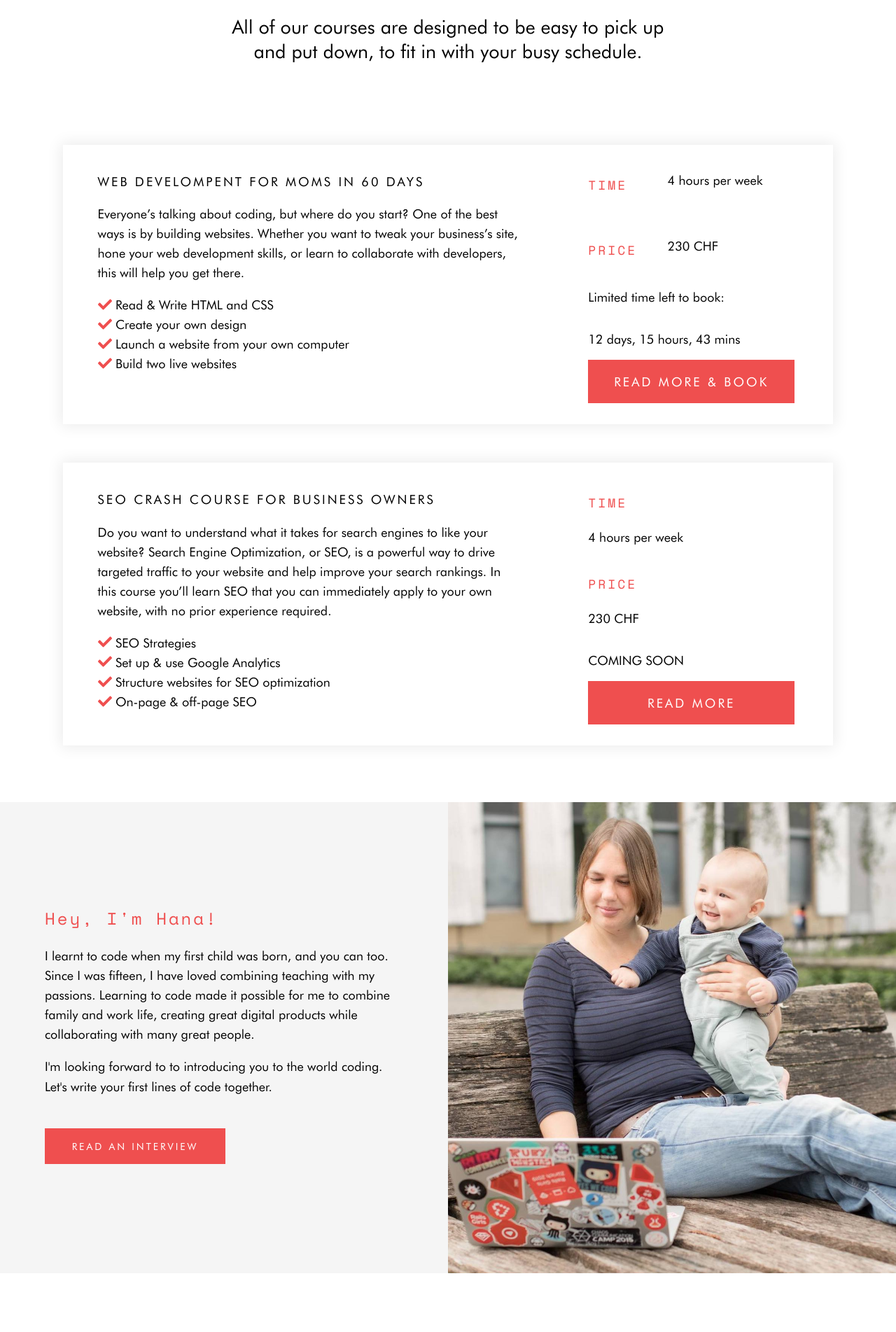
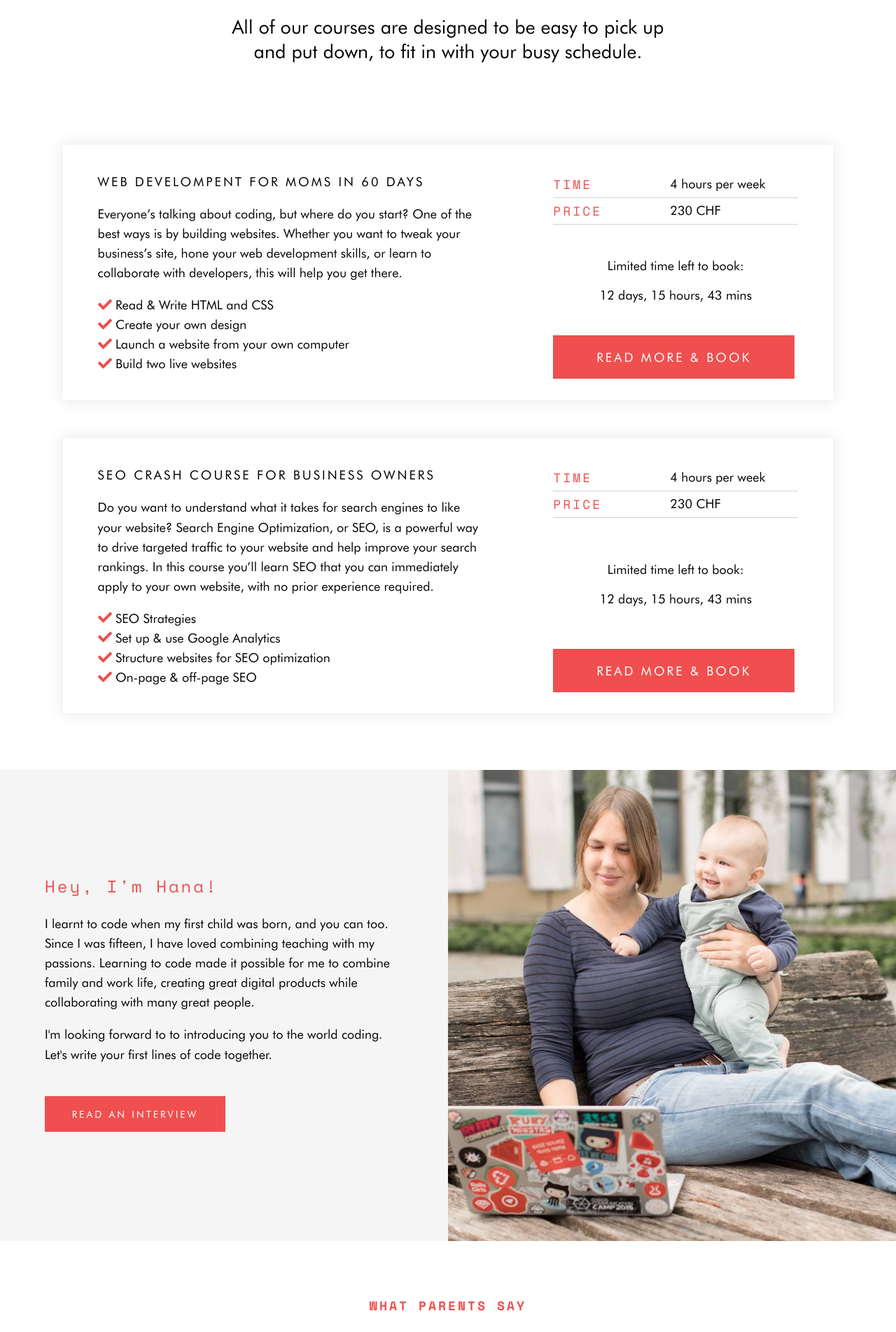
Before and after one commit to hharen/mltc_jekyll, a Jekyll site: the page built from index_to_be.html, in a window 1280 px wide. Shown: the part 2438-4341 px from the top of the page at 70% size. Built offline with Jekyll 4.4.1, drawn with Linux system fonts in a browser that asks for light colours; nearby versions of some CDN libraries.

Commit message:
Style course card

```diff
--- a/_sass/components/course-card.scss
+++ b/_sass/components/course-card.scss
@@ -15,7 +15,7 @@
 }
 
 .course-text {
-  width: 60%;
+  width: 55%;
   min-width: 300px;
   line-height: 1.56;
 }
@@ -24,16 +24,28 @@
   display: flex;
   justify-content: space-between;
   flex-direction: column;
-  width: 30%;
+  width: 35%;
   min-width: 200px;
+  margin-top: 1em;
 }
 
 
 .time-price {
   display: grid;
-  grid-template-columns: 1fr 2fr;
-  column-gap: 20px;
-  row-gap: 20px;
+  grid-template-rows: repeat(1fr 2fr, 1fr);
+  column-gap: 50px;
+}
+
+.time-price h4, .time-price p {
+  margin: 5px 0;
+}
+
+.line {
+  grid-column-start: 1;
+  grid-column-end: 3;
+  height: 1px;
+  border-bottom: 1px solid #d1d1d1;
+  width: 100%;
 }
 
 ul {
@@ -46,6 +58,10 @@
   font-size: 20px;
 }
 
+.time-to-book {
+  text-align: center;
+}
+
 @media only screen and (max-width: 1100px) {
   .course-card {
     display: block;
@@ -56,4 +72,10 @@
     width: 100%;
     text-align: center;
   }
+
+  .time-price {
+    width: 80%;
+    column-gap: 20px;
+    margin: 50px auto;
 }
+}
--- a/index_to_be.html
+++ b/index_to_be.html
@@ -94,11 +94,17 @@
             <div class='time-price'>
               <h4>Time</h4>
               <p>4 hours per week</p>
+              <div class='line'></div>
               <h4>Price</h4>
               <p>230 CHF</p>
+              <div class='line'></div>
             </div>
+
+            <div class="time-to-book">
               <p>Limited time left to book:</p>
               <p class="timer">12 days, 15 hours, 43 mins</p>
+            </div>
+
             <a href="#" class="button primary-button big">Read more & book</a>
           </div>
         </div>
@@ -119,16 +125,21 @@
             </ul>
           </div>
           <div class="course-info">
-            <div>
+            <div class='time-price'>
               <h4>Time</h4>
               <p>4 hours per week</p>
-            </div>
-            <div>
+              <div class='line'></div>
               <h4>Price</h4>
               <p>230 CHF</p>
+              <div class='line'></div>
             </div>
-            <p>COMING SOON</p>
-            <a href="#" class="button primary-button">Read more</a>
+
+            <div class="time-to-book">
+              <p>Limited time left to book:</p>
+              <p class="timer">12 days, 15 hours, 43 mins</p>
+            </div>
+
+            <a href="#" class="button primary-button big">Read more & book</a>
           </div>
         </div>
       </div>
```
Lines whose indentation alone changed are shown as unchanged.
